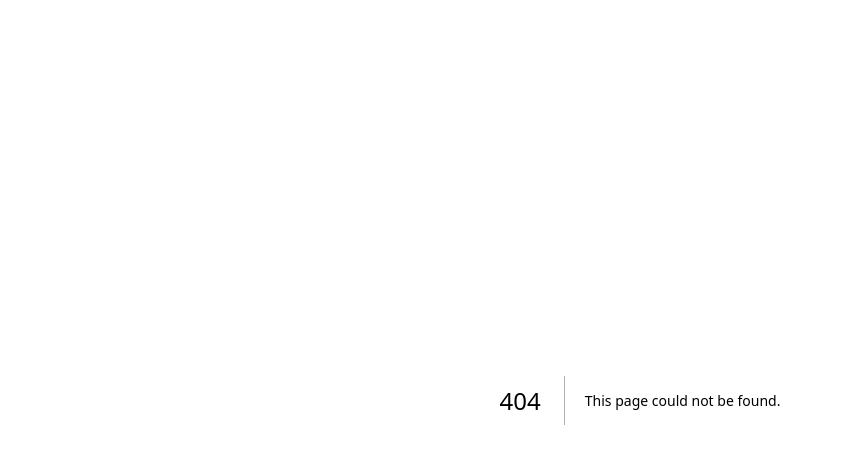
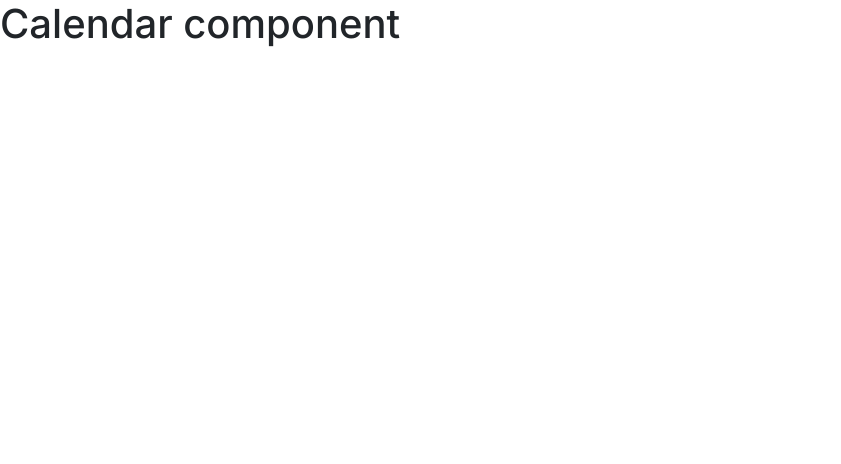
Before and after one commit to dabonilla/UNCampusConnect_webApp, a Next.js app: page /UN-CampusConnect/calendar in a window 1280 px wide. Before the commit this address had no page. Shown: the top 464 px of the page, without its empty margins (0-841 px from the left). Built offline with nearby package versions, Linux system fonts and the light colour scheme.

Commit message:
create calendar file

```diff
--- /dev/null
+++ b/app/UN-CampusConnect/calendar/page.js
@@ -0,0 +1,5 @@
+export default function Calendar(){
+    return(
+        <h1>Calendar component</h1>
+    )
+}
```
